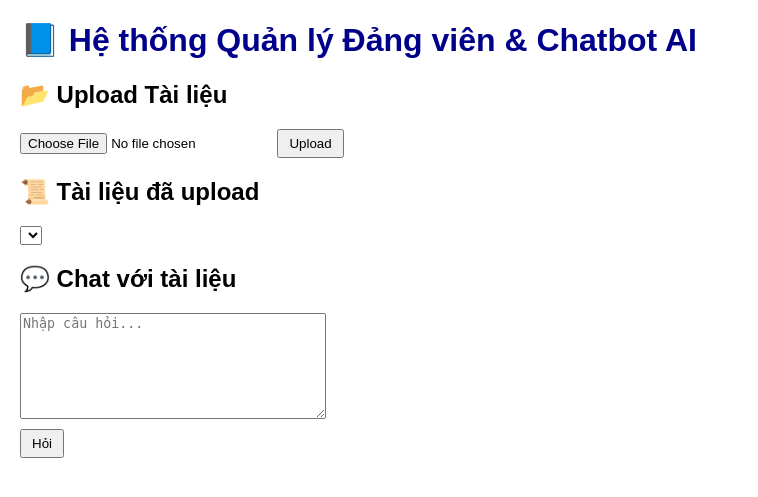
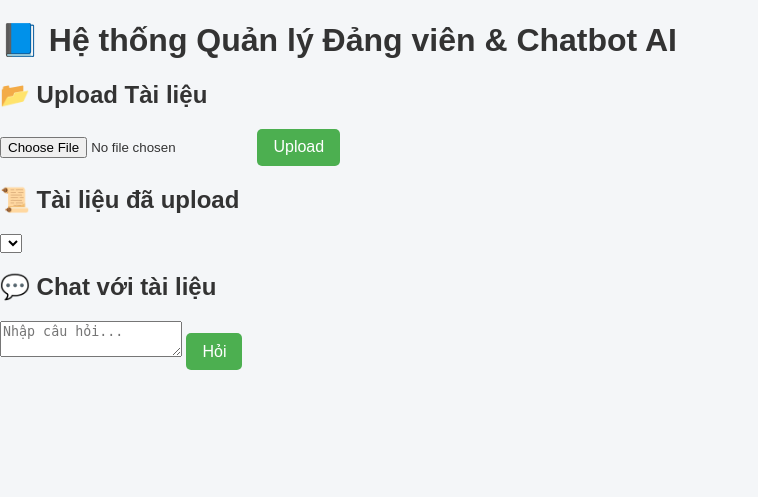
Before and after one commit to trongltgit/QLNS-DV_AI_Chatbot, a FastAPI app: page / in a window 1280 px wide. Shown: the top 497 px of the page, without its empty margins (0-758 px from the left). Run offline with FastAPI, Linux system fonts and the light colour scheme; data that the repository does not hold is empty.

Commit message:
Update style.css

```diff
--- a/static/style.css
+++ b/static/style.css
@@ -1,8 +1,64 @@
 body {
   font-family: Arial, sans-serif;
-  margin: 20px;
+  background: #f4f6f8;
+  margin: 0;
+  padding: 0;
+  color: #333;
 }
-h1 { color: darkblue; }
-section { margin-bottom: 20px; }
-textarea { width: 300px; height: 100px; display: block; margin-bottom: 10px; }
-button { padding: 5px 10px; }
+
+header {
+  background: #4CAF50;
+  color: white;
+  text-align: center;
+  padding: 1rem 0;
+  font-size: 1.5rem;
+}
+
+.container {
+  max-width: 800px;
+  margin: 2rem auto;
+  background: white;
+  padding: 2rem;
+  border-radius: 10px;
+  box-shadow: 0 4px 8px rgba(0,0,0,0.1);
+}
+
+button {
+  background: #4CAF50;
+  color: white;
+  padding: 0.6rem 1rem;
+  border: none;
+  border-radius: 5px;
+  cursor: pointer;
+  font-size: 1rem;
+}
+button:hover {
+  background: #45a049;
+}
+
+.chat-log {
+  border: 1px solid #ddd;
+  padding: 1rem;
+  height: 300px;
+  overflow-y: auto;
+  margin-bottom: 1rem;
+  background: #fafafa;
+  border-radius: 5px;
+}
+.msg {
+  margin-bottom: 1rem;
+}
+.user {
+  color: #1a73e8;
+  font-weight: bold;
+}
+.bot {
+  color: #333;
+}
+.source {
+  font-size: 0.85rem;
+  color: #777;
+  margin-top: 0.3rem;
+  border-left: 3px solid #ddd;
+  padding-left: 0.5rem;
+}
```
